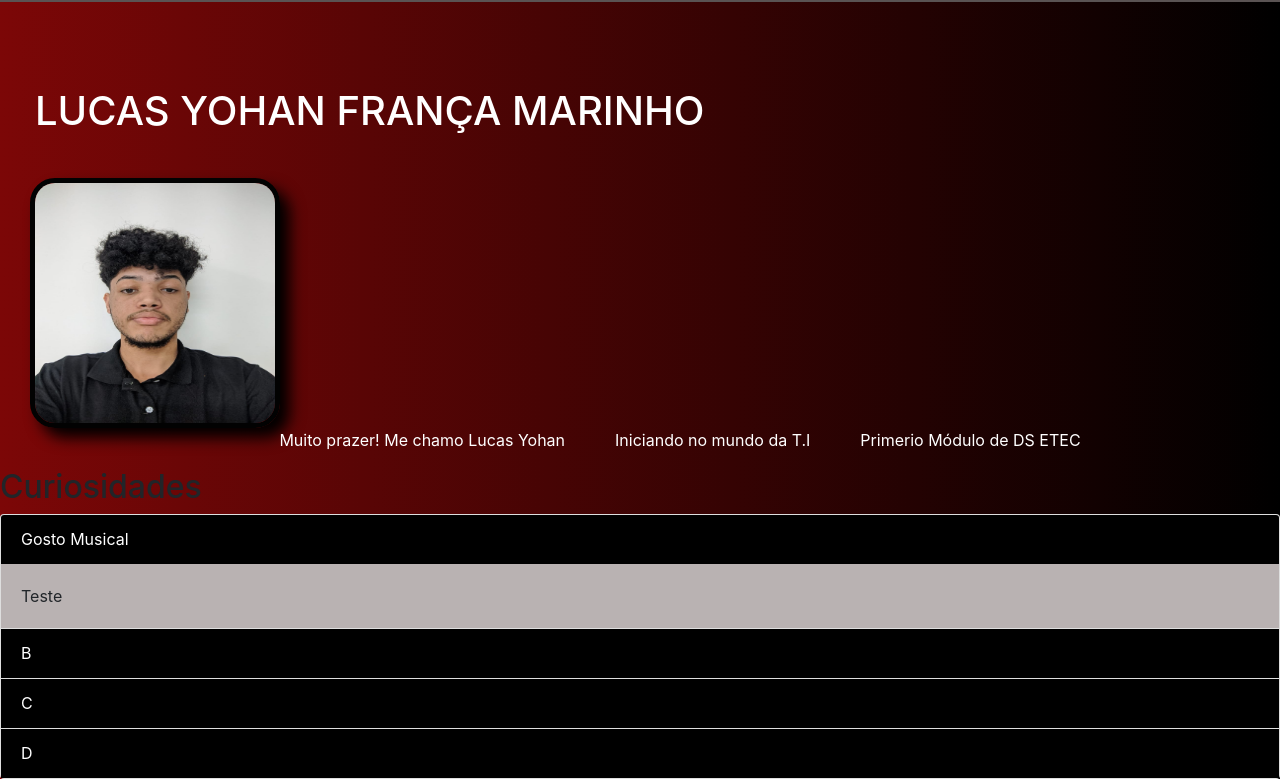
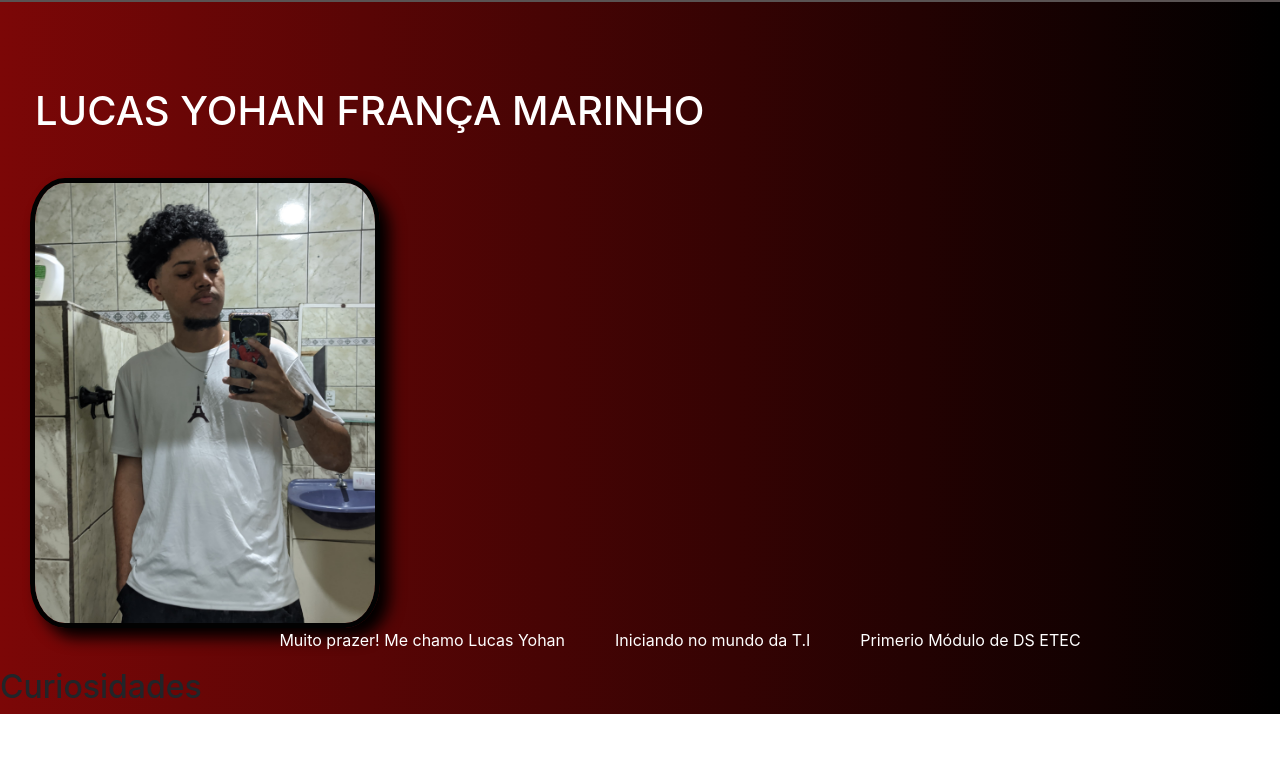
Before and after one commit to LucasYohan/Portef-lio, a plain HTML site: page index.html in a window 1280 px wide. Shown: the part 198-977 px from the top of the page. After the commit the page ends 912 px from the top, so only its background shows below. Drawn offline with nearby package versions, Linux system fonts and the light colour scheme.

Commit message:
modificação_foto

```diff
--- a/css/style.css
+++ b/css/style.css
@@ -67,10 +67,11 @@ main div {
 }
 
 main div img {
-    height: 250px;
-    width: 250px;
+    height: 450px;
+    width: 350px;
     display: flex;
     box-shadow: 10px 10px 15px black;
+
 }
 main div p {
     color: white;
@@ -85,16 +86,3 @@ main div p {
     display: flex;
     justify-content: center;
 }
-
-.accordion {
-    padding-left: 10px 15px;
-}
-
-.card-header {
-    background-color: black;
-    color: white;
-}
-
-.card-body {
-    background-color: rgb(185, 178, 178);
-}
--- a/index.html
+++ b/index.html
@@ -26,7 +26,7 @@
     <main>
         <h1>Lucas Yohan França Marinho</h1>
         <div class="txtImg">
-            <img src="./img/Cabeçalho.jpeg" alt="foto do peito para cima vestindo uma camiseta preta em fundo branco.">
+            <img src="./img/foto_lucas.jpeg" alt="foto do peito para cima vestindo uma camiseta preta em fundo branco.">
         </div>
         <div class="texto">
             <p>Muito prazer! Me chamo Lucas Yohan</p>
@@ -36,59 +36,6 @@
     </main>
 
 <h2>Curiosidades</h2>
-<div class="accordion" id="accordionExample">
-
-    <div class="card">
-      <div class="card-header" id="headingOne" data-toggle="collapse" data-target="#collapseOne" aria-expanded="true" aria-controls="collapseOne">
-            Gosto Musical
-      </div>
-
-      <div id="collapseOne" class="collapse show" aria-labelledby="headingOne" data-parent="#accordionExample">
-        <div class="card-body">
-          Teste
-        </div>
-      </div>
-    </div>
-
-
-
-    <div class="card">
-      <div class="card-header" id="headingTwo" data-toggle="collapse" data-target="#collapseTwo" aria-expanded="false" aria-controls="collapseTwo">
-           B
-      </div>
-      <div id="collapseTwo" class="collapse" aria-labelledby="headingTwo" data-parent="#accordionExample">
-        <div class="card-body">
-          Teste2
-        </div>
-      </div>
-    </div>
-
-
-
-    <div class="card">
-      <div class="card-header" id="headingThree" data-toggle="collapse" data-target="#collapseThree" aria-expanded="false" aria-controls="collapseThree">
-            C
-      </div>
-      <div id="collapseThree" class="collapse" aria-labelledby="headingThree" data-parent="#accordionExample">
-        <div class="card-body">
-          Teste3
-        </div>
-      </div>
-    </div>
-
-    <div class="card">
-        <div class="card-header" id="headingFour"data-toggle="collapse" data-target="#collapseFour" aria-expanded="false" aria-controls="collapseFour">
-              D
-        </div>
-        <div id="collapseFour" class="collapse" aria-labelledby="headingFour" data-parent="#accordionExample">
-          <div class="card-body">
-            Teste4
-          </div>
-        </div>
-      </div>
-    </div>
-
-
 
 </body>
 </html>
```
Also changed, not shown: img/foto_lucas.jpeg (added).
